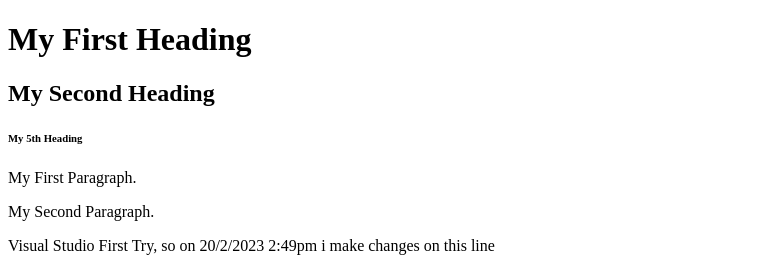
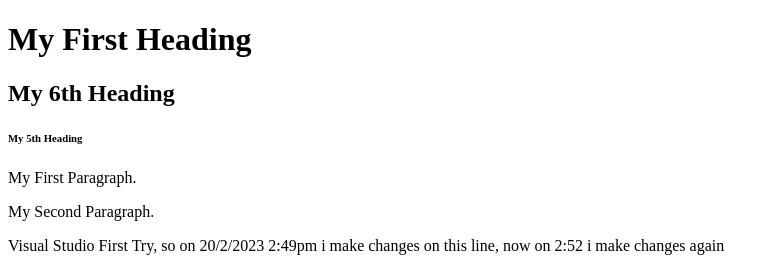
Before and after one commit to WLOng0316/LearningMaterial, a plain HTML site: page index.htm in a window 1280 px wide. Shown: the top 269 px of the page, without its empty margins (0-779 px from the left). Drawn offline with Linux system fonts and the light colour scheme; grey boxes are pictures that could not be loaded.

Commit message:
Update on index changes time and heading

```diff
--- a/index.htm
+++ b/index.htm
@@ -12,12 +12,12 @@ function myFunction() {
 <body>
 
 <h1>My First Heading</h1>
-<h2>My Second Heading</h2>
+<h2>My 6th Heading</h2>
 <h6>My 5th Heading</h6>
 
 <p>My First Paragraph.</p>
 <p>My Second Paragraph.</p>
-<p>Visual Studio First Try, so on 20/2/2023 2:49pm i make changes on this line</p>
+<p>Visual Studio First Try, so on 20/2/2023 2:49pm i make changes on this line, now on 2:52 i make changes again</p>
 
 <a href="https://www.w3schools.com">This is a link</a>
 <img src="C:\Users\ongwe\Downloads\MicrosoftTeams-image (1).png" alt="W3Schools.com" width="500" height="600">
```
